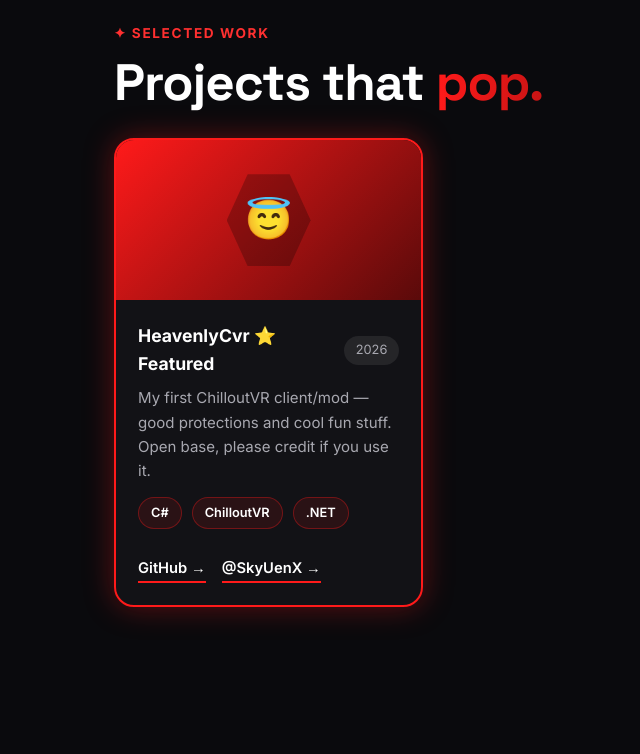
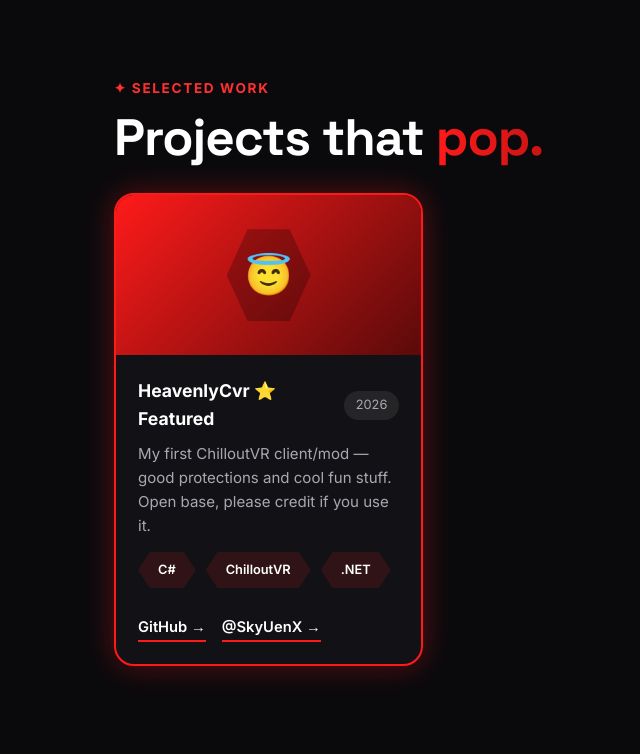
Before and after one commit to SkyUenX/SkyUenX.github.io, a plain HTML site: page index.html in a window 1280 px wide. Shown: the part 2108-2862 px from the top of the page, without its empty margins (40-680 px from the left). Drawn offline with Linux system fonts and the light colour scheme.

Commit message:
Hexagon skill tags

```diff
--- a/styles.css
+++ b/styles.css
@@ -218,7 +218,7 @@ h1, h2, .logo {
 .about-text h2 em { font-style: normal; color: #ff1a1a; }
 .about-text p { color: var(--muted); margin-bottom: 22px; }
 .tags { display: flex; flex-wrap: wrap; gap: 10px; margin-bottom: 28px; }
-.tags span { padding: 8px 16px; border-radius: 100px; font-size: .9rem; font-weight: 600; background: rgba(255,26,26,.1); border: 1px solid rgba(255,26,26,.35); }
+.tags span { padding: 10px 26px; font-size: .9rem; font-weight: 600; background: rgba(255,26,26,.12); border: 0; clip-path: var(--hex-wide); }
 .about-buttons { display: flex; justify-content: space-between; align-items: center; flex-wrap: wrap; gap: 18px; }
 .socials { display: flex; gap: 18px; }
 .socials a { color: #fff; font-weight: 600; }
@@ -250,7 +250,7 @@ h1, h2, .logo {
 .project-top h3 { font-size: 1.1rem; }
 .year { font-size: .8rem; color: var(--muted); background: rgba(255,255,255,.08); padding: 4px 12px; border-radius: 100px; }
 .project-body p { color: var(--muted); font-size: .94rem; margin-bottom: 14px; min-height: 44px; }
-.tags.small span { padding: 5px 12px; font-size: .8rem; }
+.tags.small span { padding: 8px 20px; font-size: .8rem; }
 .project-links { display: flex; gap: 16px; margin-top: 14px; }
 .project-links a { color: #fff; font-weight: 600; font-size: .92rem; text-decoration: none; border-bottom: 2px solid #ff1a1a; }
 .project-links a:hover { color: #ff3030; border-color: #ff3030; }
```
